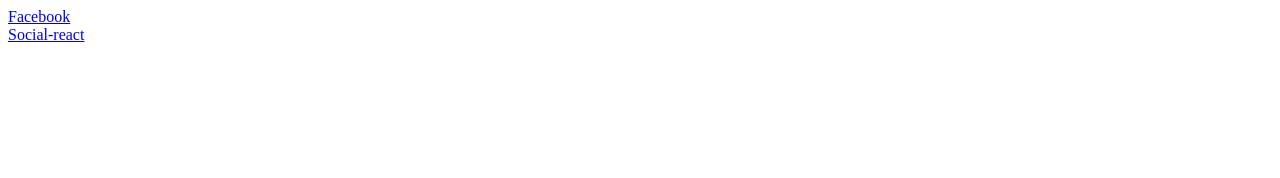
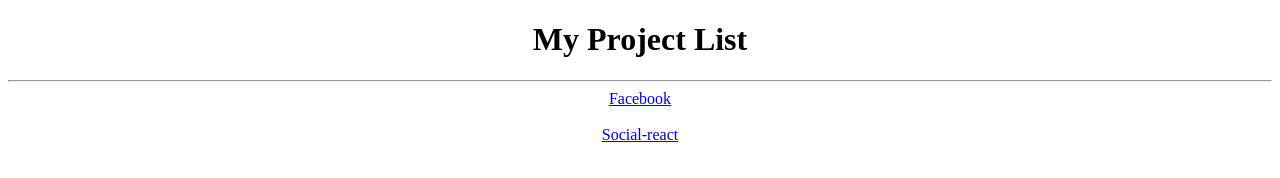
Before and after one commit to Udaykiran0929/Udaykiran0929.github.io, a plain HTML site: page index.html in a window 1280 px wide. Drawn offline with Linux system fonts and the light colour scheme.

Commit message:
Update index.html

```diff
--- a/index.html
+++ b/index.html
@@ -6,8 +6,12 @@
     <title>Document</title>
 </head>
 <body>
-<a href="Udaykiran0929.github.io/Facebook/">Facebook</a>
+<center>
+ <h1><b>My Project List</b></h1>
+ <hr>
+<a href="Udaykiran0929.github.io/Facebook/">Facebook</a> <br>
 <br>
 <a href="https://udaykiran0929.github.io/social-react/">Social-react</a>
+</center>
 </body>
 </html>
```
